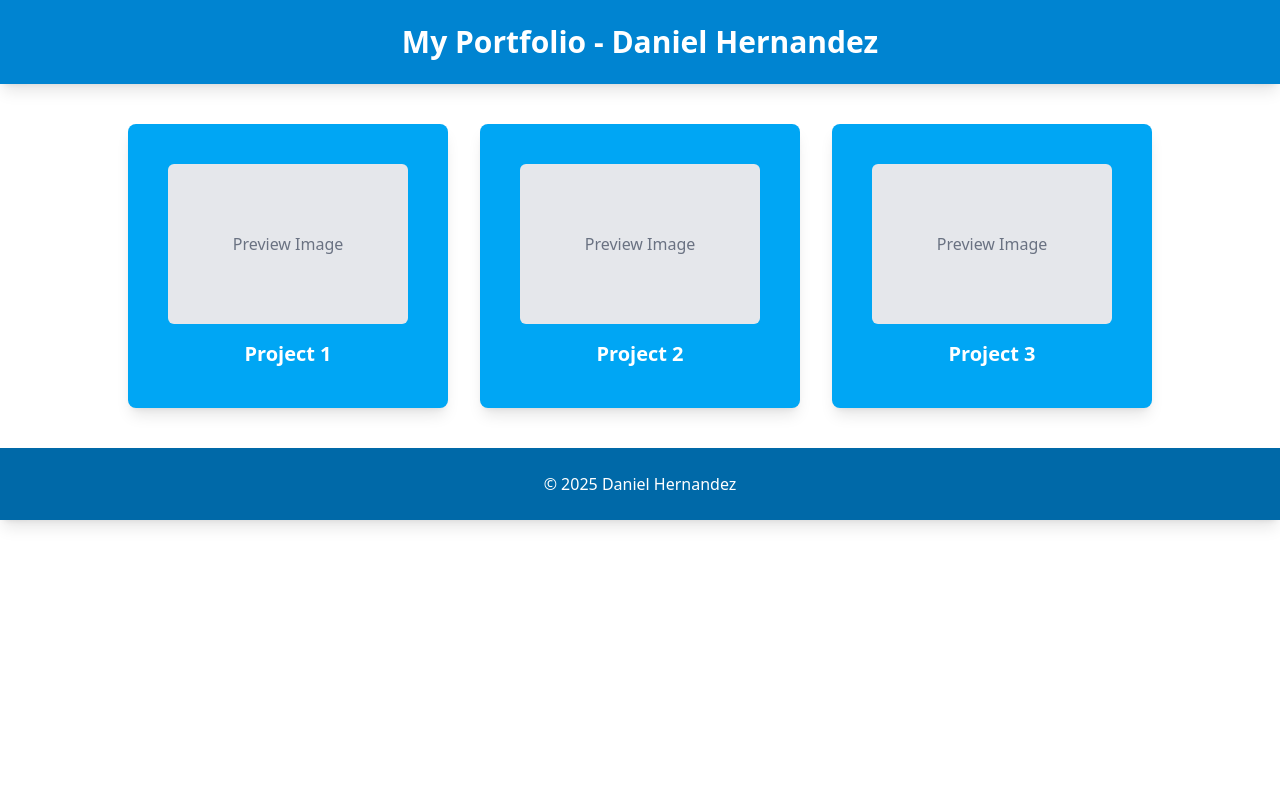
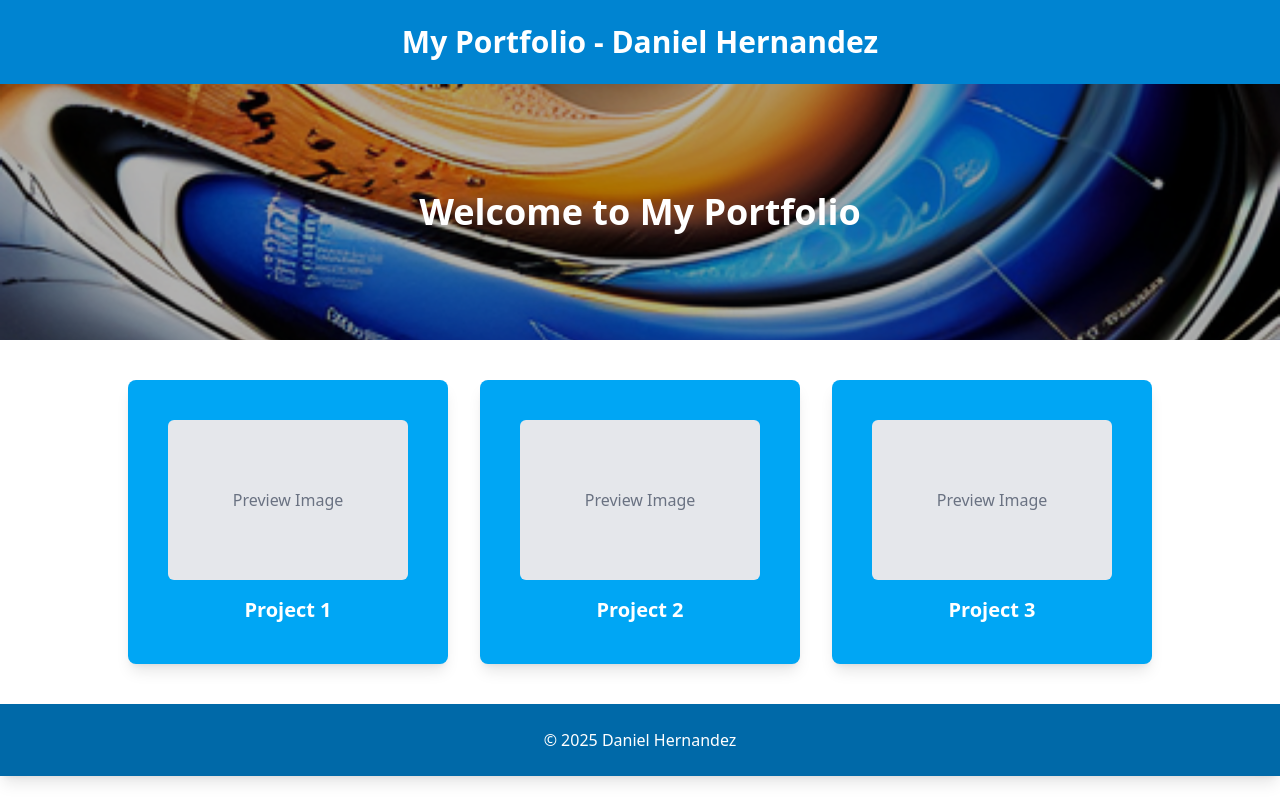
Before and after one commit to danielbnhz/daniel-portfolio, a React (Vite) app: page / in a window 1280 px wide. Built offline with nearby package versions, Linux system fonts and the light colour scheme.

Commit message:
Added banner, probably need to upscale later

```diff
--- a/src/App.jsx
+++ b/src/App.jsx
@@ -2,6 +2,7 @@ import React from "react";
 import PortfolioCard from "./components/Portfoliocard";
 import Footer from "./components/Footer"
 import Header from "./components/Header"
+import Banner from "./components/Banner"
 
 export default function App() {
   const projects = [
@@ -14,6 +15,7 @@ export default function App() {
     <div className="bg-white min-h-screen">
       {/* Header Component */}
       <Header title="My Portfolio - Daniel Hernandez" />
+      <Banner />
 
       <main className="flex flex-wrap justify-center gap-8 p-10">
         {projects.map((project, index) => (
--- /dev/null
+++ b/src/components/Banner.jsx
@@ -0,0 +1,16 @@
+import React from "react";
+import bannerImg from "../assets/nexus.png";
+import styles from "./Banner.module.css";
+
+export default function Banner() {
+  return (
+    <section className={styles.banner}>
+      <img src={bannerImg} alt="Banner" className={styles['banner-img']} />
+      <div className={styles['banner-overlay']}>
+        <h1 className="text-white text-4xl font-bold">
+          Welcome to My Portfolio
+        </h1>
+      </div>
+    </section>
+  );
+}
--- /dev/null
+++ b/src/components/Banner.module.css
@@ -0,0 +1,20 @@
+.banner {
+  position: relative;
+  width: 100%;
+  height: 16rem;
+}
+
+.banner-img {
+  width: 100%;
+  height: 100%;
+  object-fit: cover;
+}
+
+.banner-overlay {
+  position: absolute;
+  inset: 0;
+  background-color: rgba(0, 0, 0, 0.3);
+  display: flex;
+  justify-content: center;
+  align-items: center;
+}
```
Also changed, not shown: src/assets/nexus.png (added).
